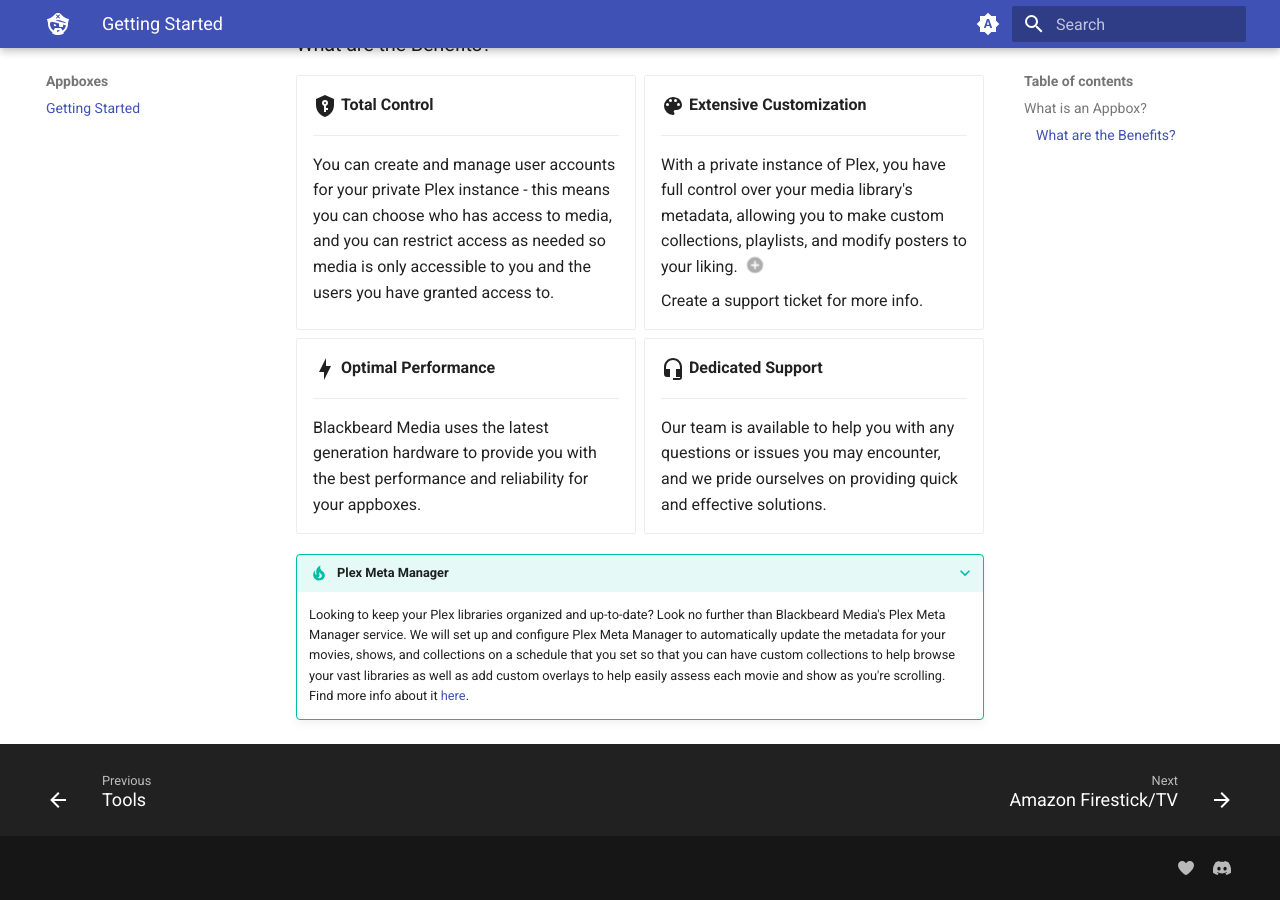
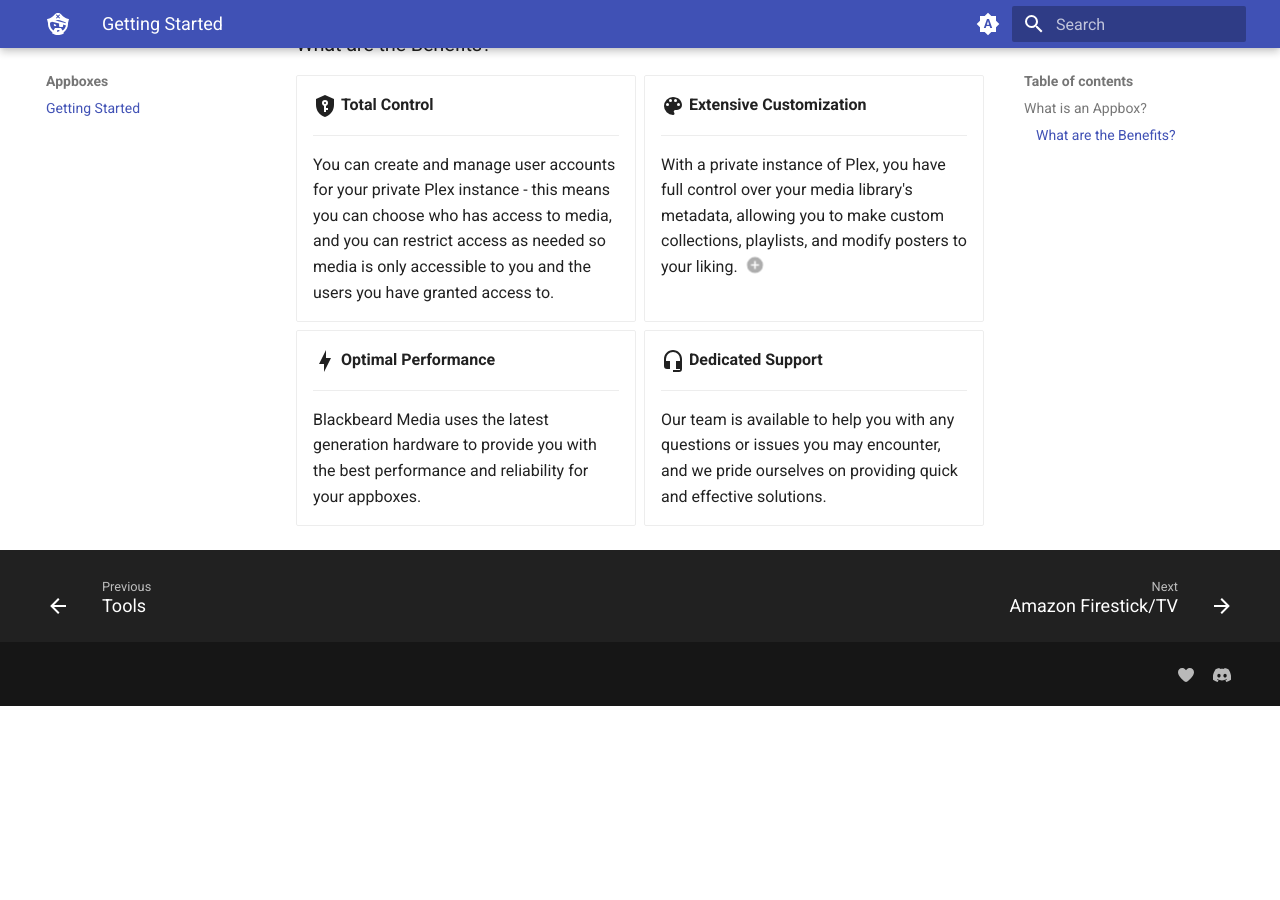
Before and after one commit to neomedia6989/docs-2, an MkDocs documentation site: the page built from docs/appboxes/getting-started.md, in a window 1280 px wide and 900 px high, scrolled down 745 px. Built offline with MkDocs 1.6.1 and Material for MkDocs 9.7.7, drawn with Linux system fonts in a browser that asks for light colours; after the commit the page ends 1451 px from its top, so only the background shows below that.

Commit message:
Update getting-started.md

```diff
--- a/docs/appboxes/getting-started.md
+++ b/docs/appboxes/getting-started.md
@@ -29,9 +29,7 @@
     With a private instance of Plex, you have full control over your media library's metadata, allowing you to make custom collections, playlists, and modify posters to your liking. (1)
     { .annotate }
 
-    1. Looking to keep your Plex libraries organized and up-to-date? Look no further than Blackbeard Media's Plex Meta Manager service. We will set up and configure Plex Meta Manager to automatically update the metadata for your movies, shows, and collections on a schedule that you set so that you can have custom collections to help browse your vast libraries as well as add custom overlays to help easily assess each movie and show as you're scrolling.
-
-    Create a support ticket for more info.
+    1. Did you know about Blackbeard Media's Plex Meta Manager service? We will set up and configure Plex Meta Manager to automatically update the metadata for your movies, shows, and collections on a schedule that you set so that you can have custom collections to help browse your vast libraries as well as add custom overlays to help easily assess each movie and show as you're scrolling. Create a support ticket on Discord for more info.
 
 -   :material-lightning-bolt:{ .lg .middle } __Optimal Performance__
 
@@ -47,7 +45,3 @@
     Our team is available to help you with any questions or issues you may encounter, and we pride ourselves on providing quick and effective solutions.
 
 </div>
-
-???+ tip "Plex Meta Manager"
-
-    Looking to keep your Plex libraries organized and up-to-date? Look no further than Blackbeard Media's Plex Meta Manager service. We will set up and configure Plex Meta Manager to automatically update the metadata for your movies, shows, and collections on a schedule that you set so that you can have custom collections to help browse your vast libraries as well as add custom overlays to help easily assess each movie and show as you're scrolling. Find more info about it [here](#).
```
